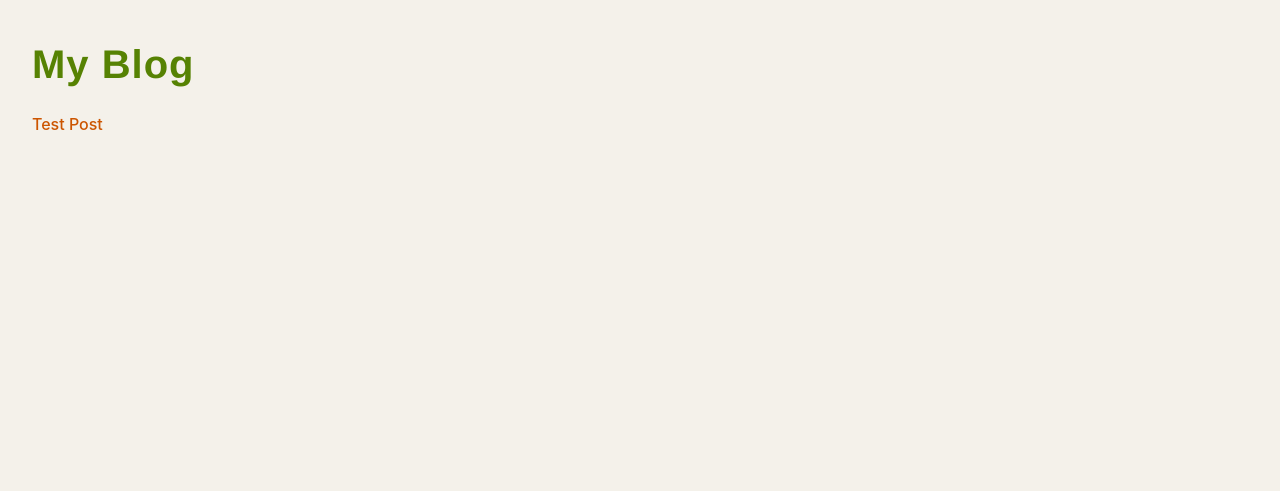
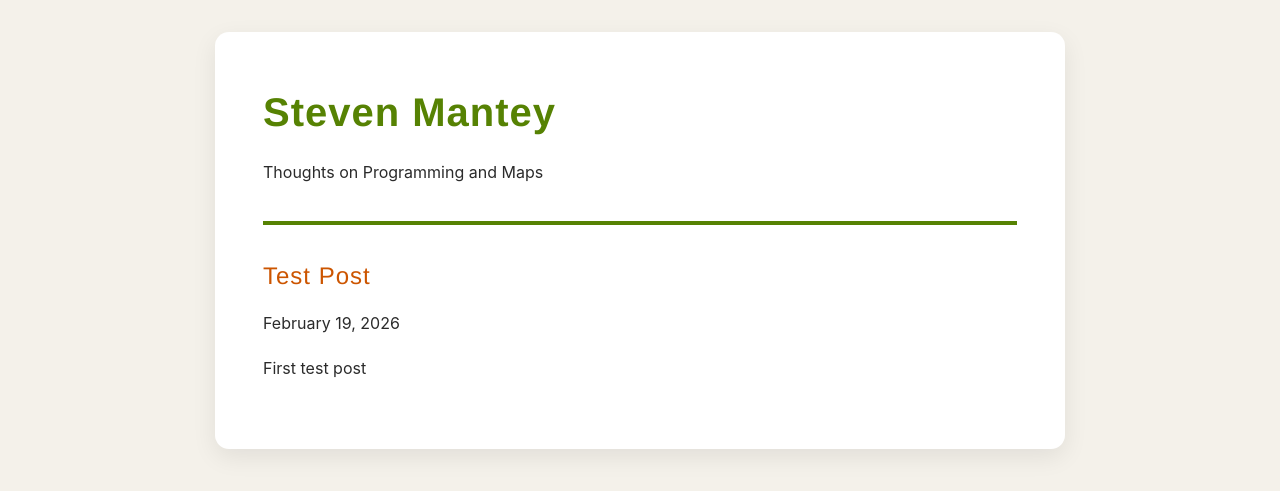
Before and after one commit to even-man/EvenBlog, a Jekyll site: the page built from index.html, in a window 1280 px wide. Shown: the top 491 px of the page. Built offline with Jekyll 4.4.1, drawn with Linux system fonts in a browser that asks for light colours.

Commit message:
Update index.html

```diff
--- a/index.html
+++ b/index.html
@@ -1,12 +1,31 @@
-<!DOCTYPE html>
-<html>
-<head>
-  <meta charset="UTF-8">
-  <title>SdMantey Blog</title>
-  <link rel="stylesheet" href="./css/styles.css">
-</head>
-<body>
-  <h1>My Blog</h1>
-  <a href="blog/test-post.html">Test Post</a>
-</body>
-</html>
+---
+layout: default
+title: Home
+---
+
+<header>
+  <h1>{{ site.title }}</h1>
+  <p class="tagline">Thoughts on Programming and Maps</p>
+</header>
+
+<section class="post-list">
+  {% for post in site.posts %}
+    <article class="post-preview">
+      <h2>
+        <a href="{{ post.url | relative_url }}">
+          {{ post.title }}
+        </a>
+      </h2>
+
+      <p class="post-date">
+        {{ post.date | date: "%B %d, %Y" }}
+      </p>
+
+      {% if post.excerpt %}
+        <p class="post-excerpt">
+          {{ post.excerpt | strip_html | truncate: 160 }}
+        </p>
+      {% endif %}
+    </article>
+  {% endfor %}
+</section>
```
